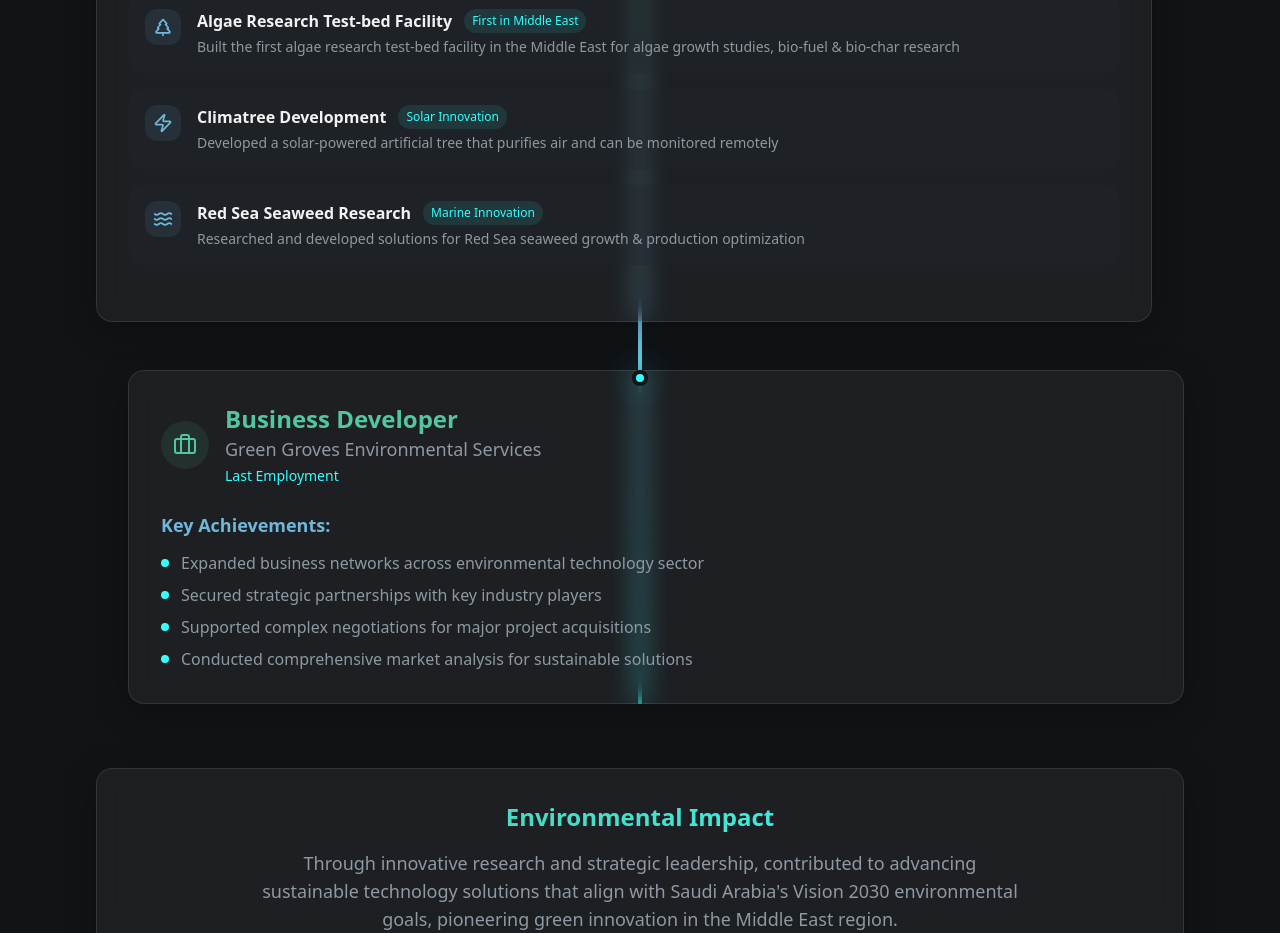
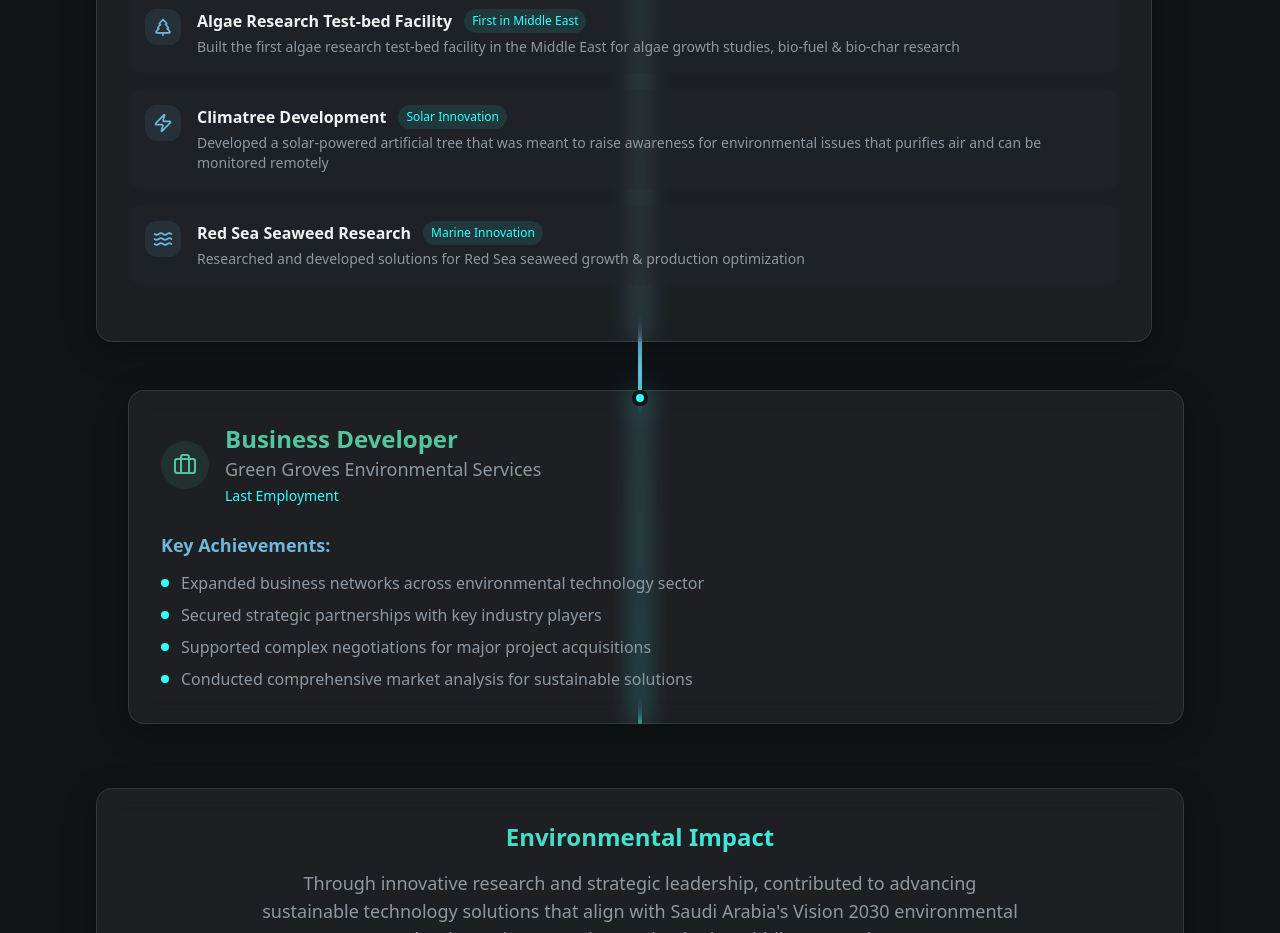
Before and after one commit to shudgum/baderalqahtani, a React (Vite) app: page / in a window 1280 px wide. Shown: the part 2940-3873 px from the top of the page. Built offline with nearby package versions, Linux system fonts and the light colour scheme.

Commit message:
Update Climatree project description
Update the description for the Climatree project to include its purpose of raising environmental awareness and its remote monitoring capabilities.

```diff
--- a/src/components/Experience.tsx
+++ b/src/components/Experience.tsx
@@ -16,7 +16,7 @@ const experiences = [
       },
       {
         title: "Climatree Development",
-        description: "Developed a solar-powered artificial tree that purifies air and can be monitored remotely",
+        description: "Developed a solar-powered artificial tree that was meant to raise awareness for environmental issues that purifies air and can be monitored remotely",
         icon: Zap,
         highlight: "Solar Innovation"
       },
```
